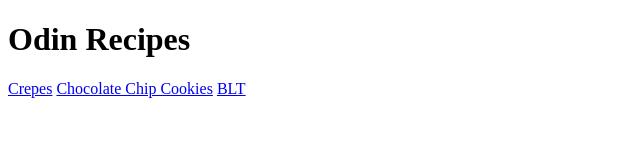
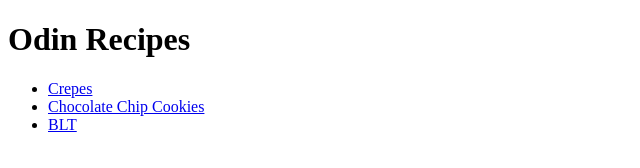
Before and after one commit to kagexin/odin-recipes, a plain HTML site: page index.html in a window 1280 px wide. Shown: the whole page, without its empty margins (0-640 px from the left). Drawn offline with Linux system fonts and the light colour scheme.

Commit message:
Format links to recipes into unordered list

```diff
--- a/index.html
+++ b/index.html
@@ -9,8 +9,11 @@
 
 <body>
     <h1>Odin Recipes</h1>
-    <a href="./recipes/crepes.html">Crepes</a>
-    <a href="./recipes/cookies.html">Chocolate Chip Cookies</a>
-    <a href="./recipes/blt.html">BLT</a>
+
+    <ul>
+        <li><a href="./recipes/crepes.html">Crepes</a></li>
+        <li><a href="./recipes/cookies.html">Chocolate Chip Cookies</a></li>
+        <li><a href="./recipes/blt.html">BLT</a></li>
+    </ul>
 </body>
 </html>
```
